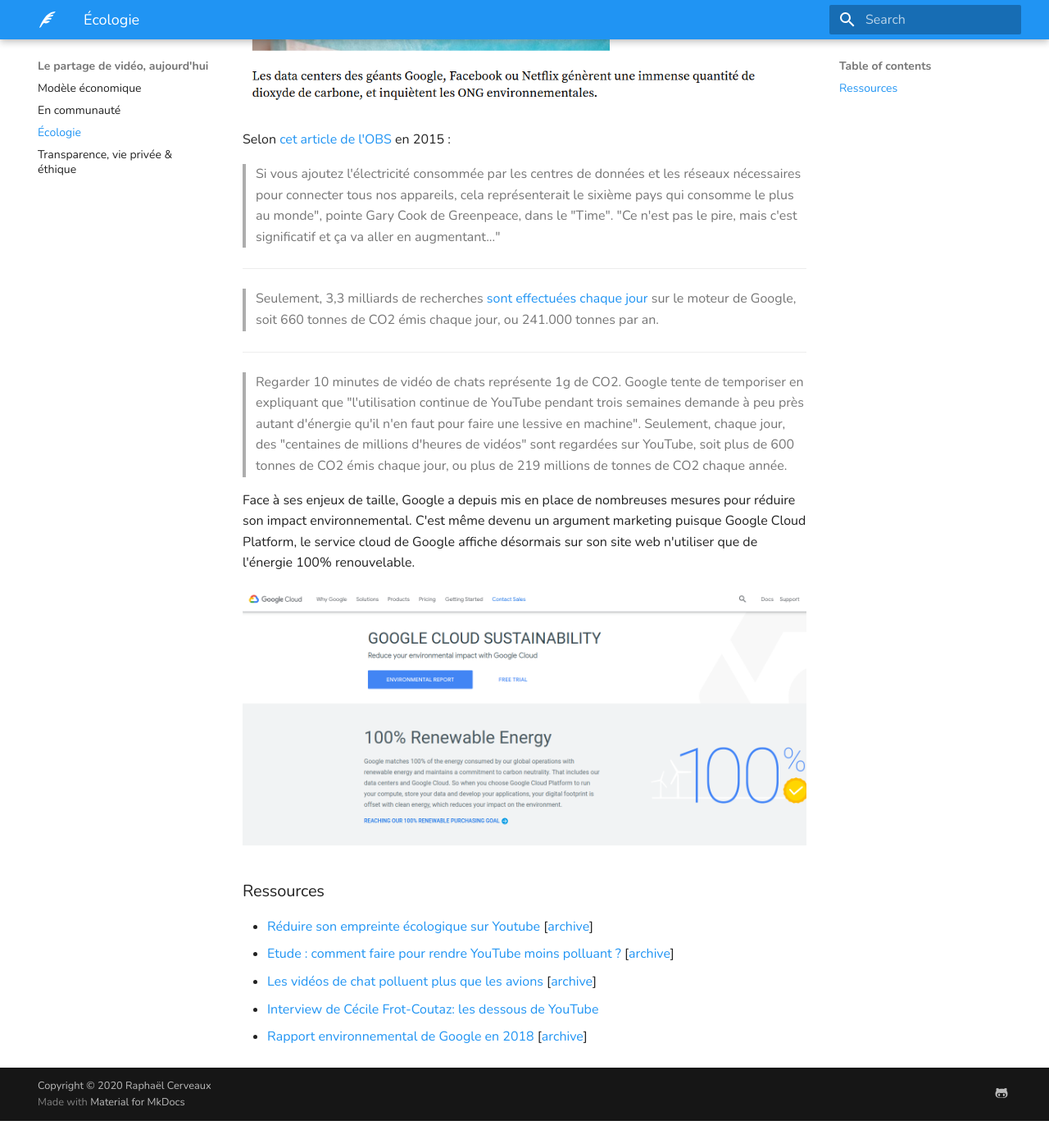
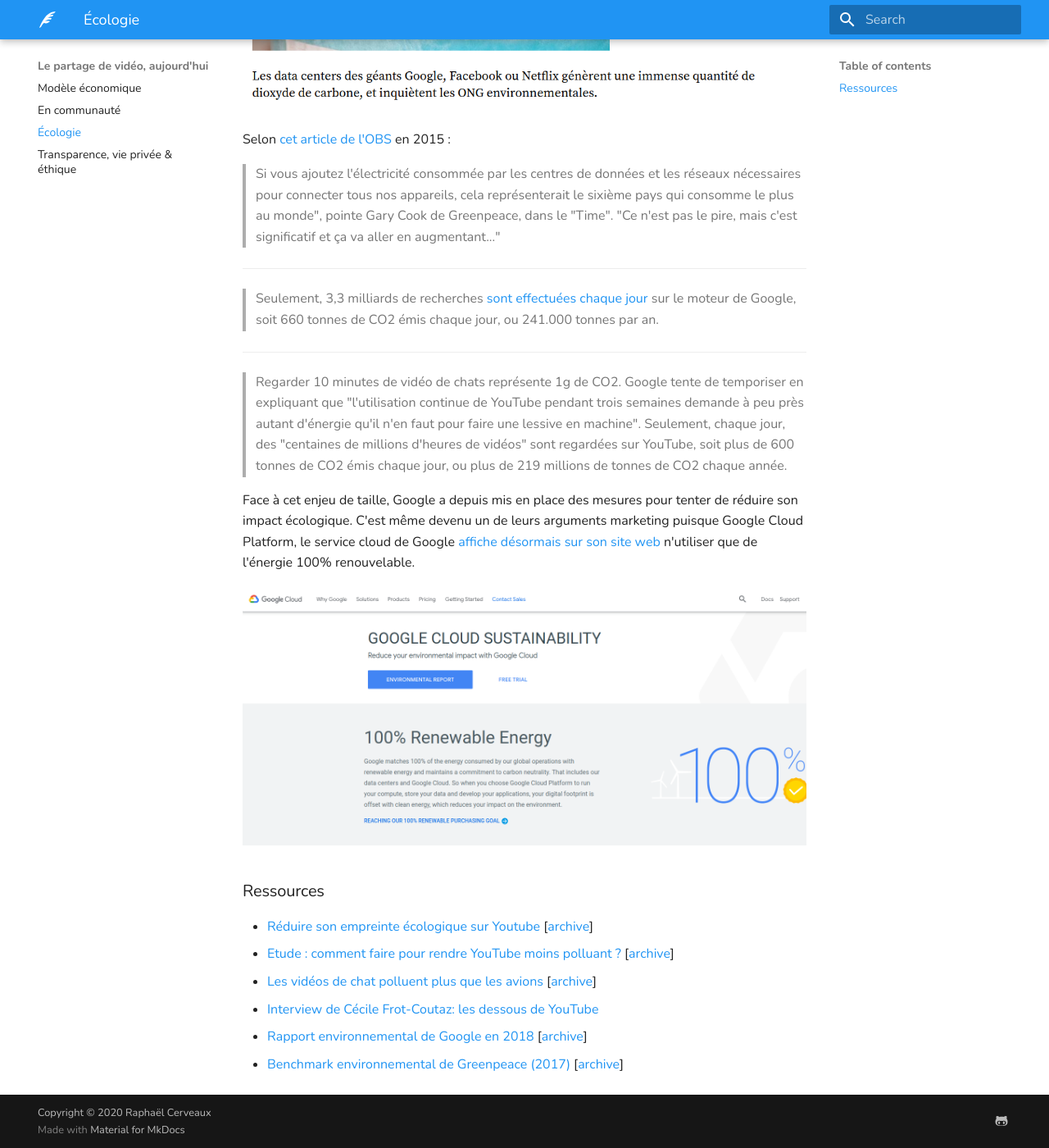
Before and after one commit to sundowndev/livre-blanc-video, an MkDocs documentation site: the page built from docs/today/ecology.md, in a window 1280 px wide and 1400 px high, scrolled down 641 px. Shown: the whole window at 82% size. Built offline with MkDocs 1.6.1 and Material for MkDocs 9.7.7, drawn with Linux system fonts in a browser that asks for light colours; before the commit the page ends 2008 px from its top, so only the background shows below that.

Commit message:
content: ecology
Add some resources

```diff
--- a/docs/today/ecology.md
+++ b/docs/today/ecology.md
@@ -14,7 +14,7 @@
 
 > Regarder 10 minutes de vidéo de chats représente 1g de CO2. Google tente de temporiser en expliquant que "l'utilisation continue de YouTube pendant trois semaines demande à peu près autant d'énergie qu'il n'en faut pour faire une lessive en machine". Seulement, chaque jour, des "centaines de millions d'heures de vidéos" sont regardées sur YouTube, soit plus de 600 tonnes de CO2 émis chaque jour, ou plus de 219 millions de tonnes de CO2 chaque année.
 
-Face à ses enjeux de taille, Google a depuis mis en place de nombreuses mesures pour réduire son impact environnemental. C'est même devenu un argument marketing puisque Google Cloud Platform, le service cloud de Google affiche désormais sur son site web n'utiliser que de l'énergie 100% renouvelable.
+Face à cet enjeu de taille, Google a depuis mis en place des mesures pour tenter de réduire son impact écologique. C'est même devenu un de leurs arguments marketing puisque Google Cloud Platform, le service cloud de Google [affiche désormais sur son site web][7] n'utiliser que de l'énergie 100% renouvelable.
 
 ![screenshot](../assets/screenshot_14.png)
 
@@ -25,6 +25,7 @@
 -   [Les vidéos de chat polluent plus que les avions][3] \[[archive][3_archive]]
 -   [Interview de Cécile Frot-Coutaz: les dessous de YouTube][4]
 -   [Rapport environnemental de Google en 2018][5] \[[archive][5_archive]]
+-   [Benchmark environnemental de Greenpeace (2017)][6] \[[archive][6_archive]]
 
 [1]: https://www.francemusique.fr/emissions/musique-connectee/reduire-son-empreinte-ecologique-sur-youtube-72015
 
@@ -43,3 +44,9 @@
 [5]: https://storage.googleapis.com/gweb-sustainability.appspot.com/pdf/Google_2018-Environmental-Report.pdf
 
 [5_archive]: https://storage.googleapis.com/gweb-sustainability.appspot.com/pdf/Google_2018-Environmental-Report.pdf
+
+[6]: https://www.greenpeace.org/international/publication/6826/clicking-clean-2017/
+
+[6_archive]: https://storage.googleapis.com/gweb-sustainability.appspot.com/pdf/Google_2018-Environmental-Report.pdf
+
+[7]: https://cloud.google.com/sustainability
```
